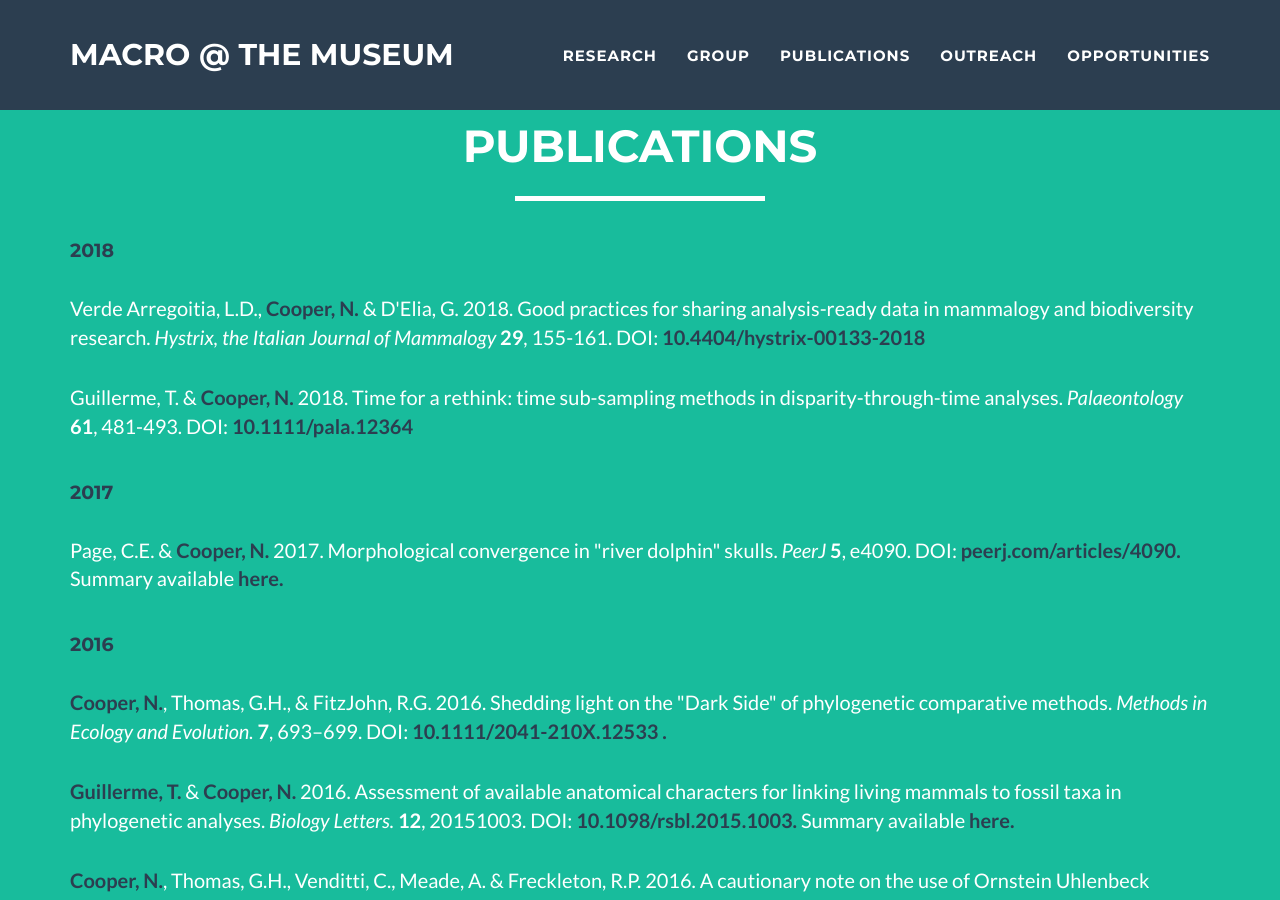
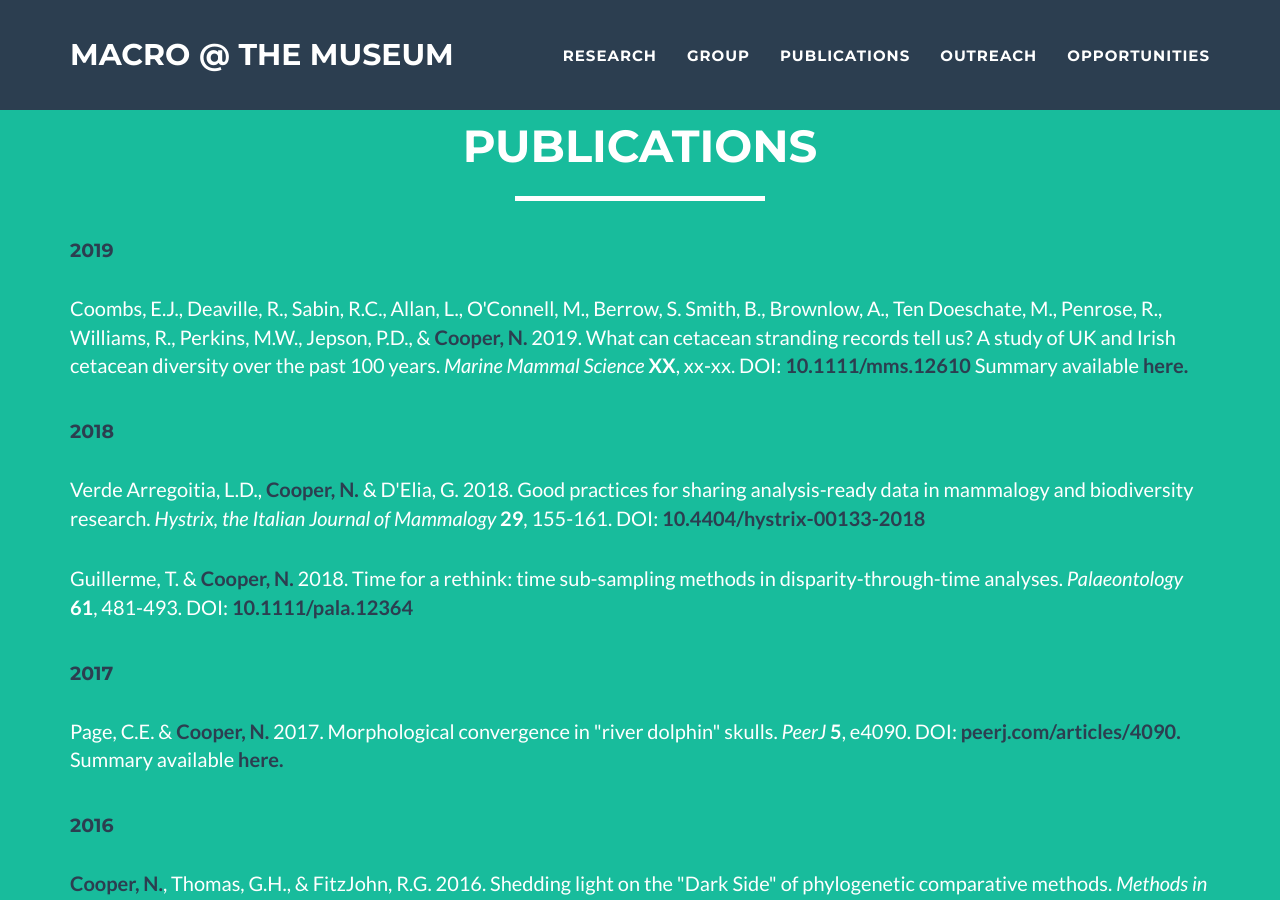
Before and after one commit to nhcooper123/nhcooper123.github.io, a Jekyll site: the page publications.html, which Jekyll copies as it is, in a window 1280 px wide and 900 px high. Built offline with Jekyll 4.4.1, drawn with Linux system fonts in a browser that asks for light colours; comment, search, counter and statistics services are not loaded.

Commit message:
Add Ellen's paper

```diff
--- a/publications.html
+++ b/publications.html
@@ -94,7 +94,24 @@
 
     &nbsp -->
 
-<!-- <h4><font color="2c3e50">2019</font></h4> -->
+<h4><font color="2c3e50">2019</font></h4>
+
+&nbsp
+  <p>
+    Coombs, E.J., Deaville, R., Sabin, R.C., Allan, L., O'Connell, M., Berrow, S. Smith, B., Brownlow, A., Ten Doeschate, M., Penrose, R., Williams, R., Perkins, M.W., Jepson, P.D., &amp; <strong><font color="2c3e50">Cooper, N.</font></strong>
+    2019.
+    What can cetacean stranding records tell us? A study of UK and Irish cetacean diversity over the past 100 years.
+    <em>Marine Mammal Science</em>
+    <strong>XX</strong>,
+    xx-xx.
+    DOI: <a href="https://doi.org/10.1111/mms.12610"><strong><font color="2c3e50">10.1111/mms.12610 </font></strong></a>
+    Summary available <a href="https://www.nhm.ac.uk/discover/news/2019/march/historic-whale-and-dolphin-stranding-data-made-public-for-the-fi.html"><strong><font color="2c3e50">here.</font></strong></a>
+
+  </p>
+
+  &nbsp
+
+
 <h4><font color="2c3e50">2018</font></h4>
 
  &nbsp
```
